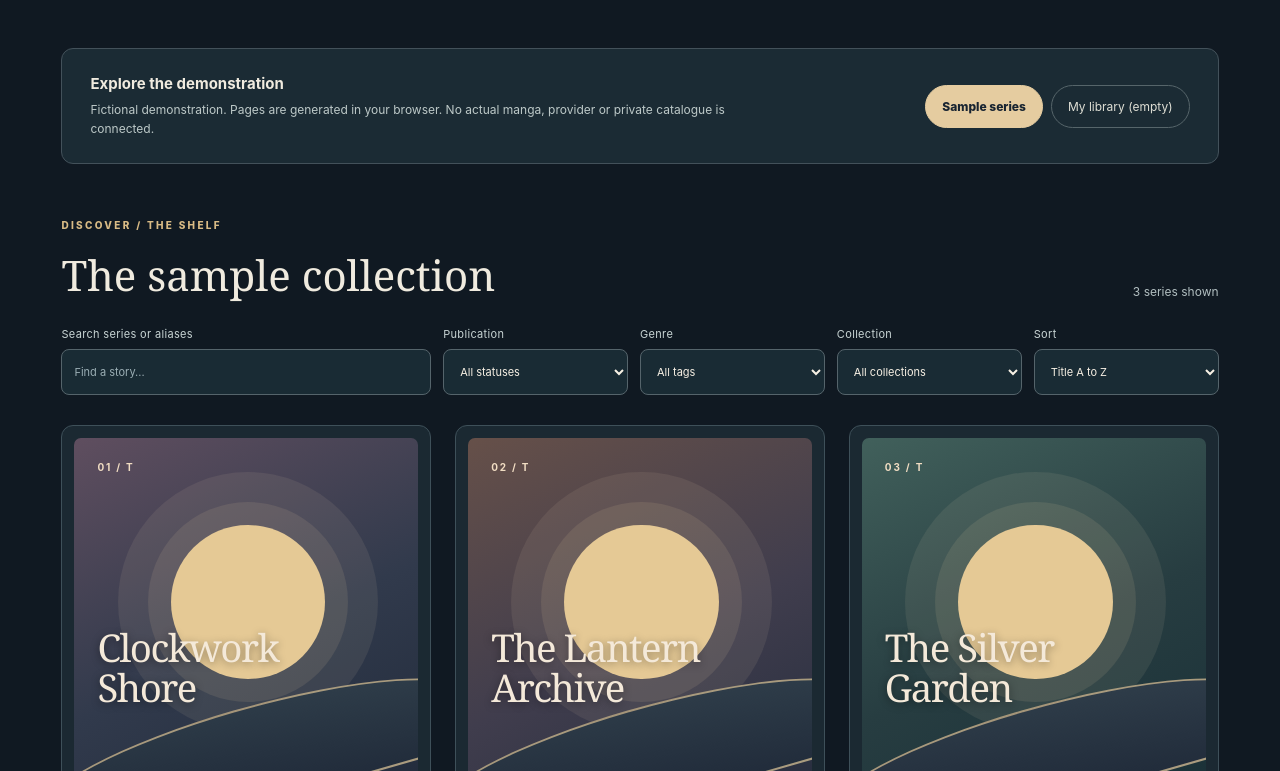
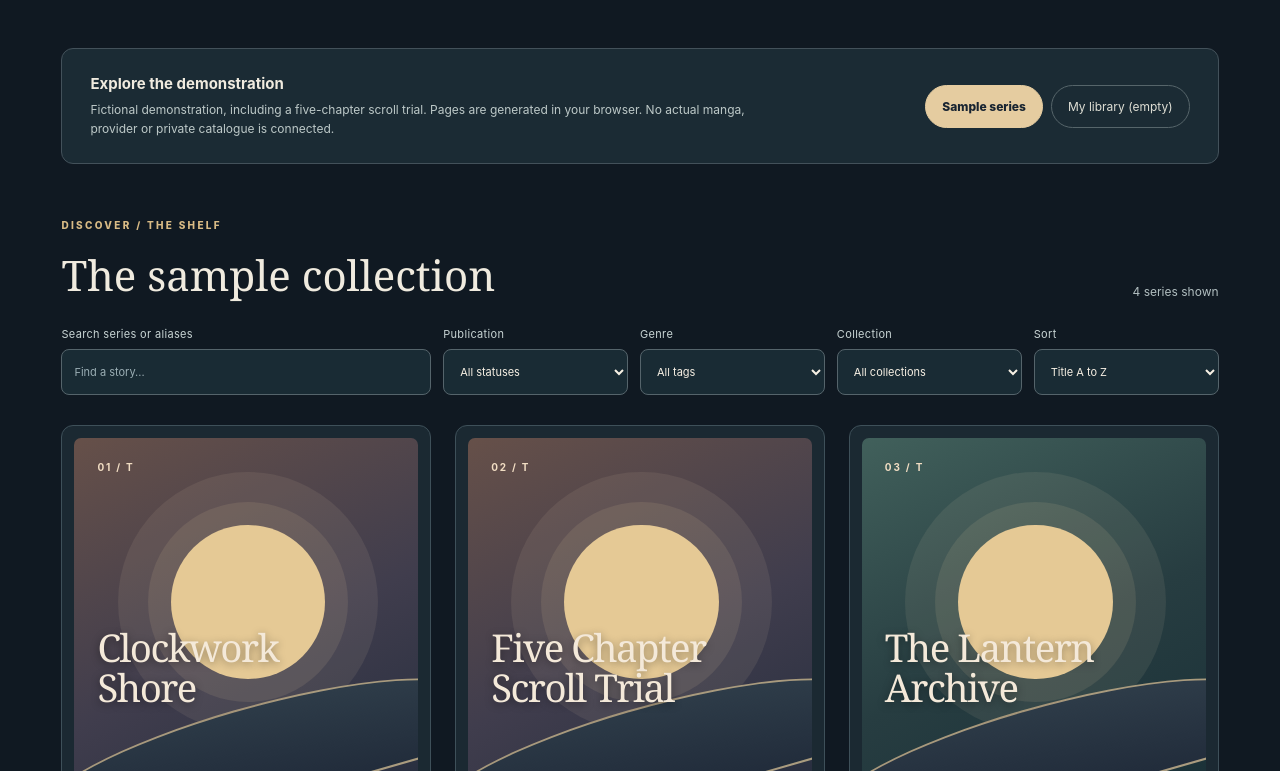
Before and after one commit to AdityaSreevatsaK/Taiyous-Manga-Library, a React (Vite) app: page / in a window 1280 px wide. Shown: the part 469-1240 px from the top of the page. Built offline with nearby package versions, Linux system fonts and the light colour scheme.

Commit message:
feat(fixtures): introduce original five-chapter scroll trial with varied chapter lengths

```diff
--- a/src/data/fixtures.ts
+++ b/src/data/fixtures.ts
@@ -3,6 +3,20 @@ import type { ChapterManifest } from '../domain/types';
 
 /** Entirely fictional series, creators and chapters. No rights-protected media. */
 export const demoEntries = parseCatalogue([
+  {
+    kind: 'manga', id: 'mng_fivechaptertrial', title: 'Five Chapter Scroll Trial',
+    aliases: ['Chapter Scroll Demo'], creators: ['Taiyou Studio (fictional)'],
+    tags: ['Adventure', 'Fantasy', 'Demo'], publicationStatus: 'completed',
+    direction: 'vertical', collections: ['Reader Experiments'],
+    synopsis: 'An original five-chapter scroll-testing story. Each chapter contains multiple independently generated sample illustrations, stacked in one uninterrupted reading page. No copyrighted manga is included.',
+    chapters: [
+      { id: 'ch_trialawakening', label: '01 · The awakening', sequence: 10, volume: 'Trial Volume', pageCount: 7 },
+      { id: 'ch_trialcrossroad', label: '02 · The crossroads', sequence: 20, volume: 'Trial Volume', pageCount: 6 },
+      { id: 'ch_trialskybridge', label: '03 · The sky bridge', sequence: 30, volume: 'Trial Volume', pageCount: 9 },
+      { id: 'ch_trialstarlight', label: '04 · A spark of light', sequence: 40, volume: 'Trial Volume', pageCount: 8 },
+      { id: 'ch_trialnewdawn', label: '05 · The new dawn', sequence: 50, volume: 'Trial Volume', pageCount: 6 },
+    ],
+  },
   {
     kind: 'manga', id: 'mng_lanternarchive', title: 'The Lantern Archive',
     aliases: ['Keeper of the Last Light'], creators: ['Taiyou Studio (fictional)'],
@@ -49,4 +63,4 @@ export const demoManifests: ReadonlyMap<string, ChapterManifest> = new Map(
     }),
   ] as const)),
 );
-export const fixtureStatement = 'Fictional demonstration. Pages are generated in your browser. No actual manga, provider or private catalogue is connected.';
+export const fixtureStatement = 'Fictional demonstration, including a five-chapter scroll trial. Pages are generated in your browser. No actual manga, provider or private catalogue is connected.';
```
